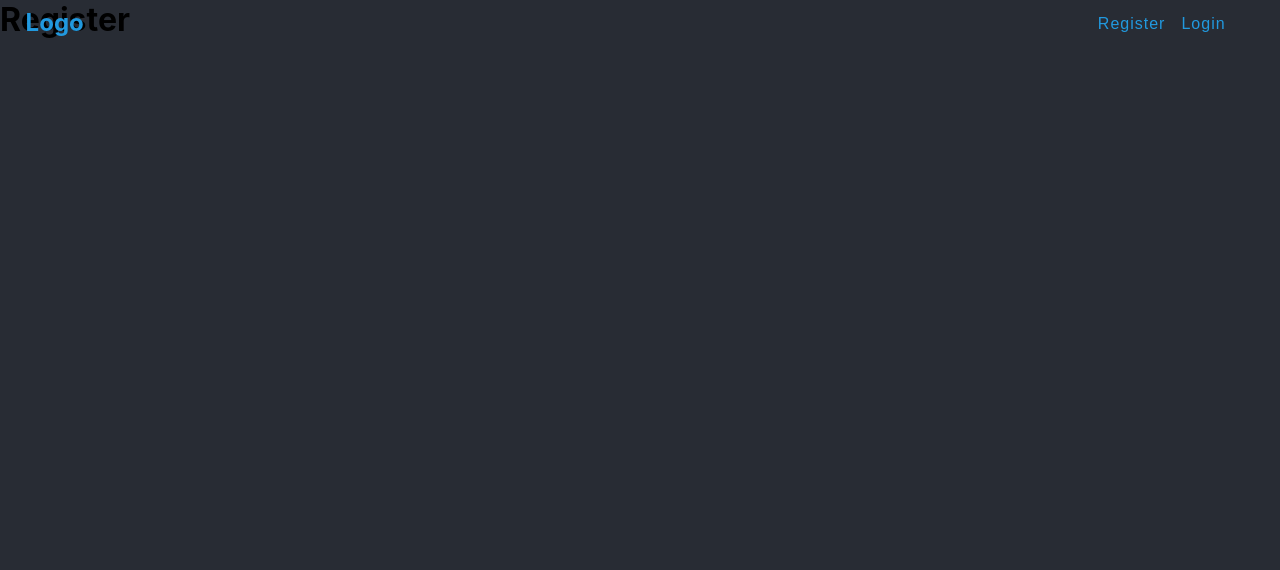
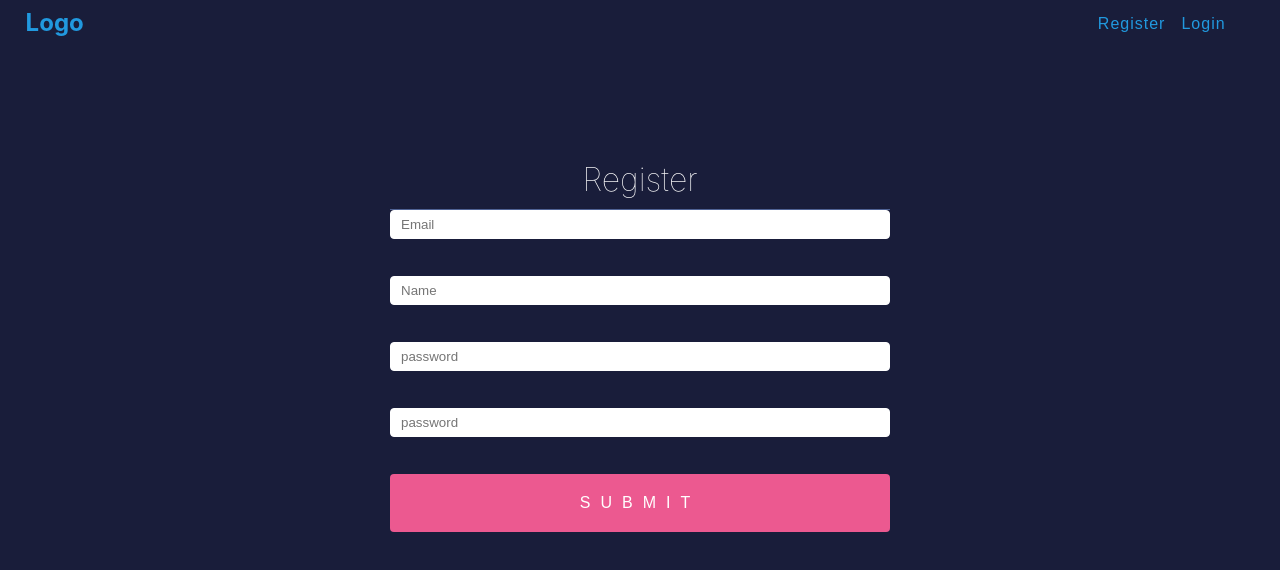
Before and after one commit to greenlightjohnny/MORE-Front, a React (Create React App) app: page /register in a window 1280 px wide. Shown: the top 570 px of the page. Built offline with nearby package versions, Linux system fonts and the light colour scheme; no server answers.

Commit message:
Register form work!

```diff
--- a/package.json
+++ b/package.json
@@ -3,13 +3,16 @@
   "version": "0.1.0",
   "private": true,
   "dependencies": {
+    "@hookform/resolvers": "^1.0.0",
     "@testing-library/jest-dom": "^4.2.4",
     "@testing-library/react": "^9.3.2",
     "@testing-library/user-event": "^7.1.2",
     "axios": "^0.20.0",
+    "joi": "^17.2.1",
     "node-sass": "^4.14.1",
     "react": "^16.14.0",
     "react-dom": "^16.14.0",
+    "react-hook-form": "^6.9.4",
     "react-router-dom": "^5.2.0",
     "react-scripts": "3.4.3"
   },
--- a/src/components/auth/AuthOptions.js
+++ b/src/components/auth/AuthOptions.js
@@ -1,7 +1,9 @@
-import React from "react";
+import React, { useContext } from "react";
 import { useHistory } from "react-router-dom";
+import UserContext from "../../context/UserContext";
 
 const AuthOptions = () => {
+  const { userData, setUserData } = useContext(UserContext);
   const history = useHistory();
   const register = () => {
     history.push("/register");
@@ -9,10 +11,23 @@ const AuthOptions = () => {
   const login = () => {
     history.push("/login");
   };
+  const logout = () => {
+    setUserData({
+      token: undefined,
+      user: undefined,
+    });
+    localStorage.setItem("a-token", "");
+  };
   return (
     <div>
-      <button onClick={register}>Register</button>
-      <button onClick={login}>Login</button>
+      {userData.user ? (
+        <button onClick={logout}>Log Out</button>
+      ) : (
+        <>
+          <button onClick={register}>Register</button>
+          <button onClick={login}>Login</button>{" "}
+        </>
+      )}
     </div>
   );
 };
--- a/src/components/auth/Register.js
+++ b/src/components/auth/Register.js
@@ -1,9 +1,60 @@
 import React from "react";
+import Styles from "./register.module.scss";
+import { useForm } from "react-hook-form";
+import { joiResolver } from "@hookform/resolvers/joi";
+
+import Joi from "joi";
+
+const schema = Joi.object({
+  name: Joi.string(),
+  email: Joi.string()
+    .email({ tlds: { allow: false } })
+    .required(),
+  password: Joi.string().min(6).max(256).required(),
+  confirmpassword: Joi.ref("password"),
+});
 
 export default function Register() {
+  const { register, handleSubmit, watch, errors } = useForm({
+    resolver: joiResolver(schema),
+  });
+  const onSubmit = (data) => {
+    alert(JSON.stringify(data));
+  };
+
   return (
-    <div>
-      <h1>Register</h1>
+    <div className={Styles.reg}>
+      <div className={Styles.regcon}>
+        <form onSubmit={handleSubmit(onSubmit)}>
+          <h1>Register</h1>
+          <input
+            name="email"
+            placeholder="Email"
+            defaultValue=""
+            ref={register}
+          />
+          <div className={Styles.errorcon}>
+            {errors.email && <p>{errors.email.message}</p>}
+          </div>
+
+          <input name="name" placeholder="Name" ref={register} />
+          <div className={Styles.errorcon}>
+            {errors.name && <p>{errors.name.message}</p>}
+          </div>
+
+          <input name="password" placeholder="password" ref={register} />
+          <div className={Styles.errorcon}>
+            {errors.password && <p>{errors.password.message}</p>}
+          </div>
+
+          <input name="confirmpassword" placeholder="password" ref={register} />
+          <div className={Styles.errorcon}>
+            {errors.confirmpassword && <p>Passwords do not match</p>}
+          </div>
+
+          <input type="submit" />
+        </form>
+      </div>
     </div>
   );
 }
--- /dev/null
+++ b/src/components/auth/register.module.scss
@@ -0,0 +1,89 @@
+.reg {
+  --color-secondary: #bf1650;
+  --color-light-pink: #ec5990;
+  --color-primary: #0e101c;
+  --color-blue: #1e2a4a;
+  --color-button-blue: #191d3a;
+  --color-light-blue: #516391;
+  --color-link: #ff7aa8;
+  --color-medium-blue: #4f6294;
+  --color-black: #2d2d2d;
+  --color-purple: #0f111b;
+  --color-grey: #333;
+  --color-light-grey: #ccc;
+  background: #191d3a;
+  min-height: 100vh;
+
+  .regcon {
+    padding-top: 10rem;
+    max-width: 500px;
+    margin: 0 auto;
+  }
+
+  form {
+    display: flex;
+    flex-direction: column;
+    flex: 1;
+  }
+  h1 {
+    font-weight: 100;
+    color: white;
+    text-align: center;
+    padding-bottom: 10px;
+    border-bottom: 1px solid rgb(79, 98, 148);
+  }
+  input {
+    display: block;
+    box-sizing: border-box;
+    width: 100%;
+    border-radius: 4px;
+    padding: 6px 10px;
+    border: 1px solid #fff;
+  }
+
+  button {
+    background: var(--color-light-pink);
+    letter-spacing: 0.5rem;
+    text-transform: uppercase;
+    border: 1px solid var(--color-light-pink);
+    width: 100%;
+    border-radius: 4px;
+    transition: all 0.3s;
+    cursor: pointer;
+    color: #fff;
+    font-size: 16px;
+    font-weight: 400;
+    margin: 20px 0;
+
+    line-height: 1;
+    display: inline-block;
+    padding: 16px 10px;
+  }
+
+  button:hover {
+    background: var(--color-secondary);
+  }
+
+  input[type="submit"] {
+    background: #ec5990;
+    color: white;
+    text-transform: uppercase;
+    border: none;
+    //margin-top: 40px;
+    padding: 20px;
+    font-size: 16px;
+    font-weight: 100;
+    letter-spacing: 10px;
+  }
+  input[type="submit"]:hover {
+    background: #bf1650;
+  }
+
+  p {
+    color: #2199df;
+  }
+
+  .errorcon {
+    height: 37px;
+  }
+}
```
Also changed, not shown: 1 other file (tests, documents, lock files or other folders).
